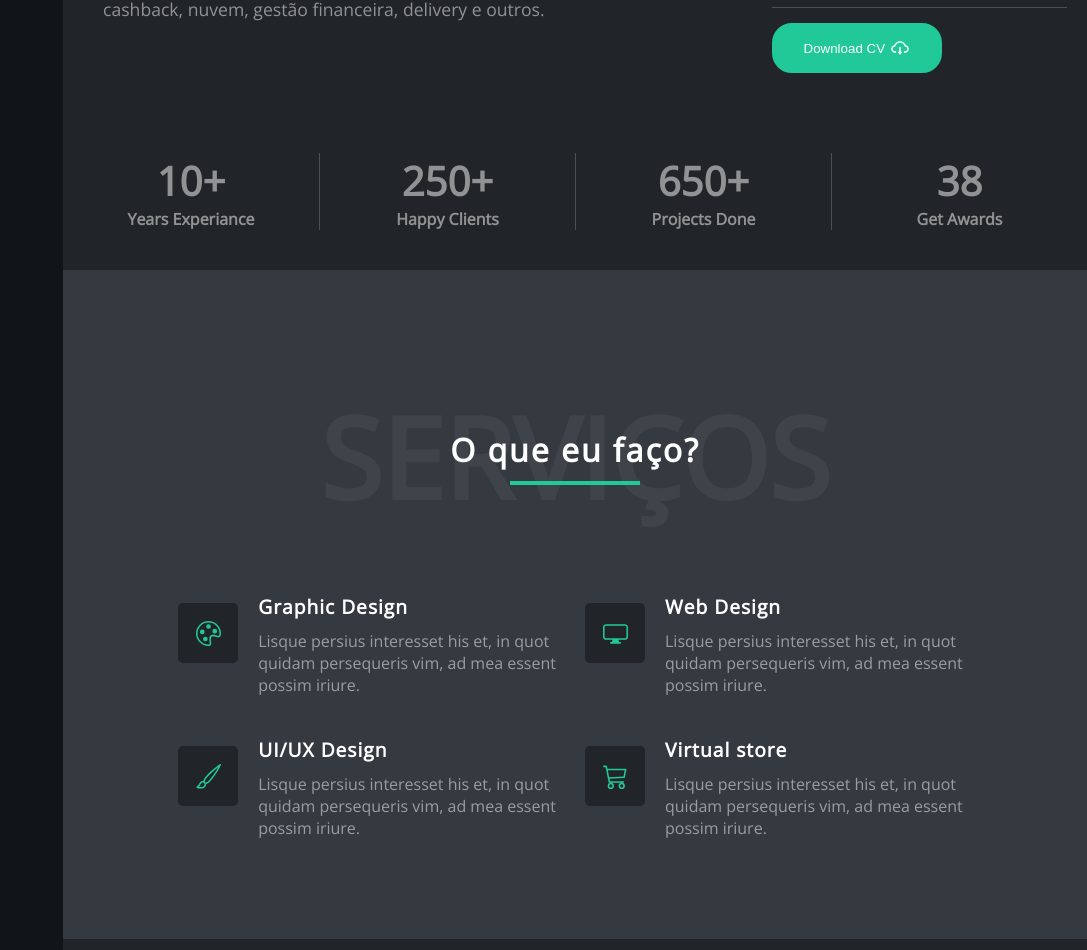
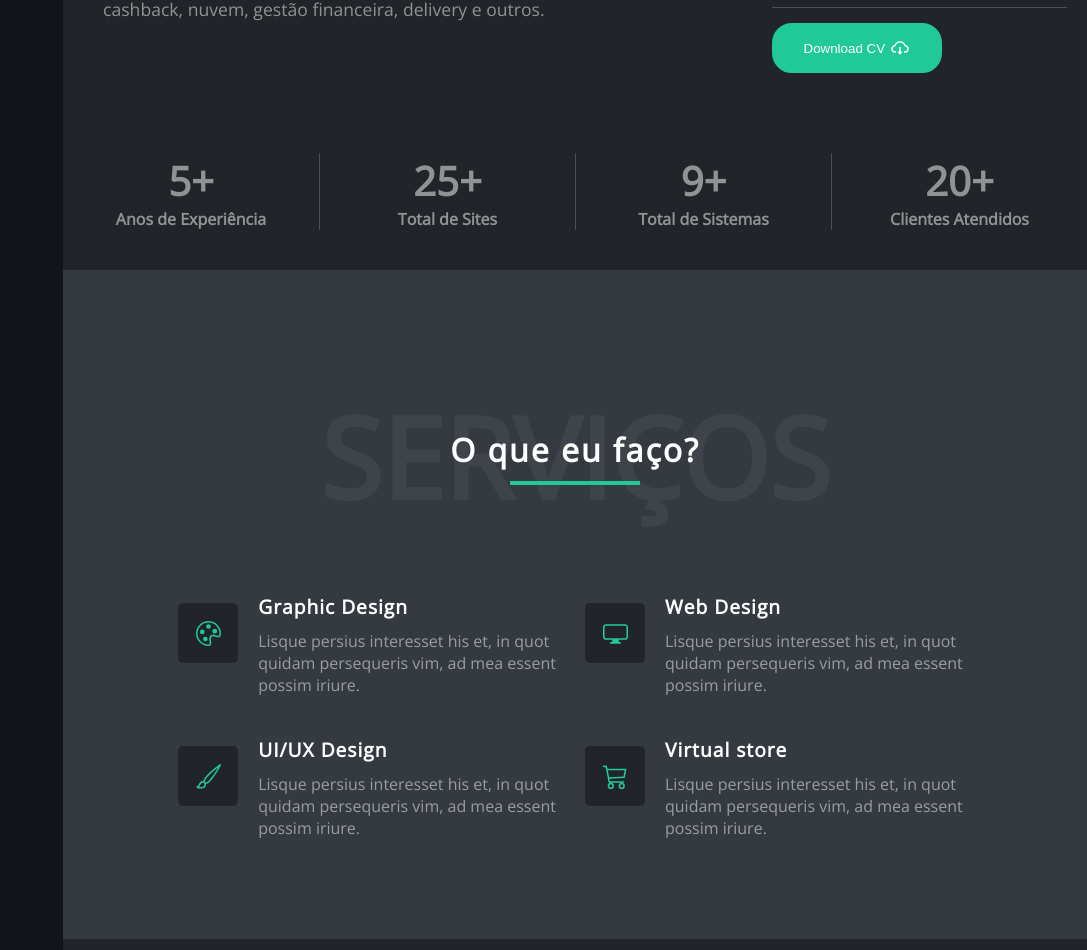
Before and after one commit to paulophdev/portfolio, a React (Vite) app: page / in a window 1280 px wide. Shown: the part 1254-2204 px from the top of the page, without its empty margins (193-1280 px from the left). Built offline with nearby package versions, Linux system fonts and the light colour scheme.

Commit message:
Adicionado informações sobre tempo de trabalho e projetos

```diff
--- a/contacts.js
+++ b/contacts.js
@@ -2,10 +2,16 @@ export default {
   simplifiedName: "Paulo Henrique",
   fullName: "Paulo H N Matos",
   dateBirth: "04-07-1995",
+  startYear: "01-05-2018", // Year you started working as a programmer
+
   github: "https://github.com/paulophdev",
   instagram: "https://www.instagram.com/paulophdev",
   linkedin: "https://www.linkedin.com/in/paulophdev",
   facebook: "https://www.facebook.com/profile.php?id=100002457864535",
   phone: "(75) 99241-9101",
   email: "paulophdev@gmail.com",
+
+  countSites: 25,
+  countSystems: 9,
+  countCustomers: 20,
 };
--- a/src/components/About/index.jsx
+++ b/src/components/About/index.jsx
@@ -4,6 +4,7 @@ import { AiOutlineCloudDownload } from "react-icons/ai";
 import Contacts from "../../../contacts";
 
 export default function index() {
+  // it should return an age
   function calculateAge(birth) {
     const today = new Date();
     return Math.floor(
@@ -11,6 +12,14 @@ export default function index() {
         Math.abs(birth.getTime() - today.getTime()) / (1000 * 3600 * 24)
       ) / 365.25
     );
+  }
+
+  // it should return how many years as a programmer
+  function calculateDate(date) {
+    const first = new Date(date);
+    const last = new Date("12-02-2023");
+
+    return last.getFullYear() - first.getFullYear();
   }
 
   return (
@@ -57,20 +66,20 @@ export default function index() {
       </Content>
       <ContentBody>
         <div>
-          <p>10+</p>
-          <span>Years Experiance</span>
+          <p>{calculateDate(Contacts.startYear)}+</p>
+          <span>Anos de Experiência</span>
         </div>
         <div>
-          <p>250+</p>
-          <span>Happy Clients</span>
+          <p>{Contacts.countSites}+</p>
+          <span>Total de Sites</span>
         </div>
         <div>
-          <p>650+</p>
-          <span>Projects Done</span>
+          <p>{Contacts.countSystems}+</p>
+          <span>Total de Sistemas</span>
         </div>
         <div>
-          <p>38</p>
-          <span>Get Awards</span>
+          <p>{Contacts.countCustomers}+</p>
+          <span>Clientes Atendidos</span>
         </div>
       </ContentBody>
     </Container>
```
